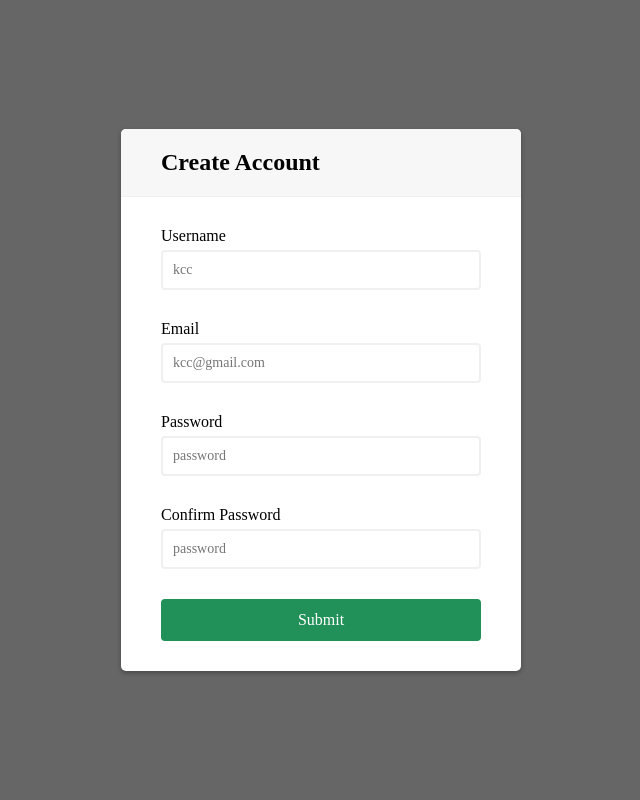
After one commit to Harry2004harish/onlinebook, a PHP site: page /registeruser.html in a window 1280 px wide. The commit adds this page. Shown: the whole page, without its empty margins (319-959 px from the left). Run offline with PHP 8.4, Linux system fonts and the light colour scheme.

Commit message:
add register and css styling

```diff
--- /dev/null
+++ b/css/registeruser.css
@@ -0,0 +1,92 @@
+
+
+*{
+
+    box-sizing: border-box;
+}
+
+body{
+    background-color: #666;
+    display: flex;
+    align-items: center;
+    justify-content: center;
+    min-height: 100vh;
+    margin: 0;
+}
+
+.signup-container{
+    background-color: #fff;
+    border-radius: 5px;
+    box-shadow: 0 2px 5px rgba(0,0,0,0.3);
+    width: 400px;
+    overflow: hidden;
+    max-width: 100%;
+}
+
+.signup-header{
+    background-color: #f7f7f7;
+    border-bottom: 1px solid #f0f0f0;
+    padding: 20px 40px;
+}
+
+.signup-header h2{
+    margin: 0;
+}
+
+.signup-form{
+    padding: 30px 40px;
+}
+
+.form-control{
+    margin-bottom: 10px;
+    padding-bottom: 20px;
+    position: relative;
+}
+
+.form-control label{
+    display: inline-block;
+    margin-bottom: 5px;
+}
+
+.form-control input{
+    border: 2px solid #f0f0f0;
+    border-radius: 4px;
+    display: block;
+    font-family: inherit;
+    font-size: 14px;
+    padding: 10px;
+    width: 100%;
+}
+
+.form-control i{
+    position: absolute;
+    top: 40px;
+    right: 10px;
+    visibility: hidden;
+}
+
+.form-control small{
+    visibility: hidden;
+    position: absolute;
+    bottom: 0;
+    left: 0;
+}
+
+.signup-form button{
+    background-color: #219159;
+    border: 2px solid #219159;
+    border-radius: 4px;
+    color: #fff;
+    display: block;
+    font-family: inherit;
+    font-size: 16px;
+    padding: 10px;
+    width: 100%;
+}
+
+.signup-form button:hover{
+    background: #27ae60;
+    cursor: pointer;
+    border-radius: 4px;
+    border: 2px solid #27ae60;
+}
--- a/css/style.css
+++ b/css/style.css
@@ -268,8 +268,7 @@ body{
     cursor: pointer;
 }
 
-
-
+/* sign-up */
 
 
 
--- /dev/null
+++ b/registeruser.html
@@ -0,0 +1,51 @@
+<!DOCTYPE html>
+<html lang="en">
+<head>
+    <meta charset="UTF-8">
+    <meta http-equiv="X-UA-Compatible" content="IE=edge">
+    <meta name="viewport" content="width=device-width, initial-scale=1.0">
+    <title>Register New Customer</title>
+
+     <!--Font awesome cdn link  -->
+     <link rel="stylesheet" href="https://cdnjs.cloudflare.com/ajax/libs/font-awesome/5.15.4/css/all.min.css">
+    <link rel="stylesheet" href="css/registeruser.css">
+</head>
+<body>
+    <div class="signup-container">
+        <div class="signup-header">
+            <h2>Create Account</h2>
+        </div>
+        <form action="" class="signup-form" id="signup-form">
+            <div class="form-control">
+                <label>Username</label>
+                <input type="text" placeholder="kcc" id="username">
+                <i class="fas fa-check-circle"></i>
+                <i class="fas fa-exclamation-circle"></i>
+                <small>Error message</small>
+            </div>
+            <div class="form-control">
+                <label>Email</label>
+                <input type="email" placeholder="kcc@gmail.com" id="email">
+                <i class="fas fa-check-circle"></i>
+                <i class="fas fa-exclamation-circle"></i>
+                <small>Error message</small>
+            </div>
+            <div class="form-control">
+                <label>Password</label>
+                <input type="password" placeholder="password" id="password">
+                <i class="fas fa-check-circle"></i>
+                <i class="fas fa-exclamation-circle"></i>
+                <small>Error message</small>
+            </div>
+            <div class="form-control">
+                <label>Confirm Password</label>
+                <input type="password" placeholder="password" id="confirmpassword">
+                <i class="fas fa-check-circle"></i>
+                <i class="fas fa-exclamation-circle"></i>
+                <small>Error message</small>
+            </div>
+            <button>Submit</button>
+        </form>
+    </div>
+</body>
+</html>
```
